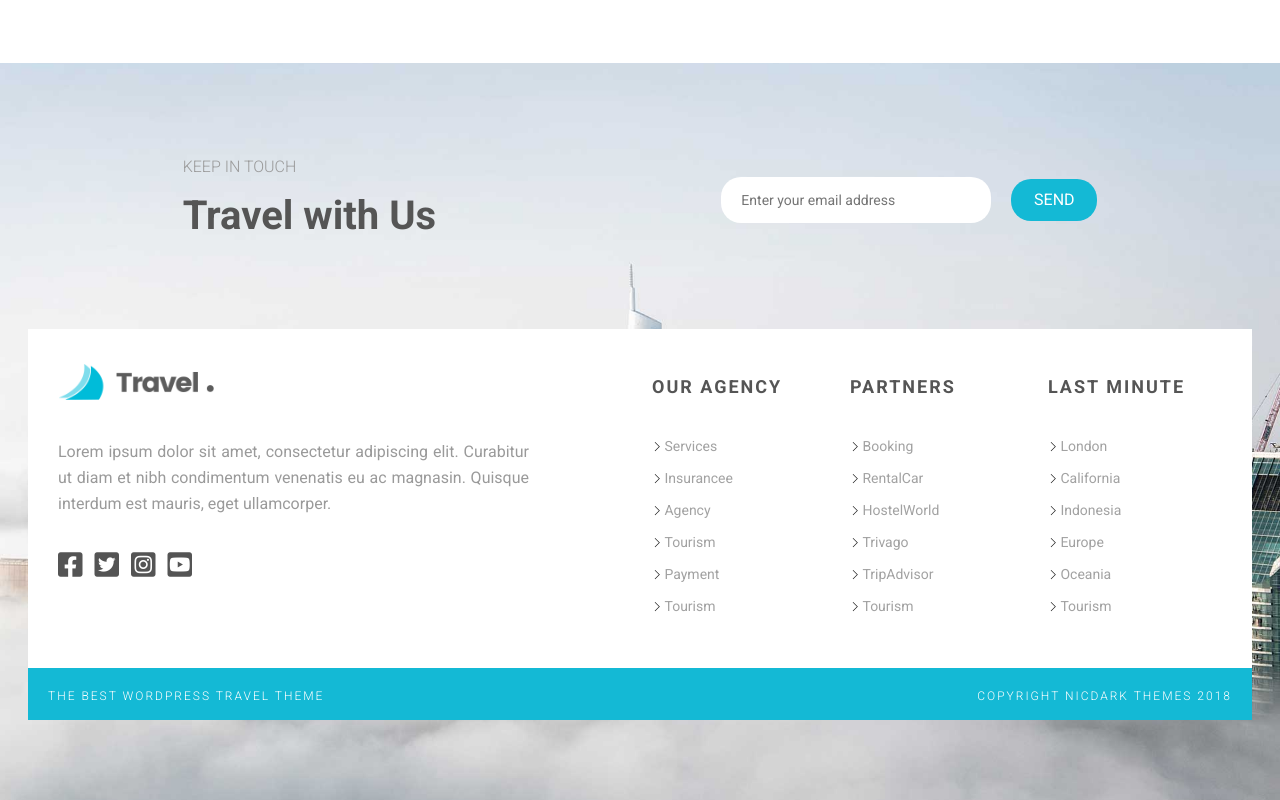
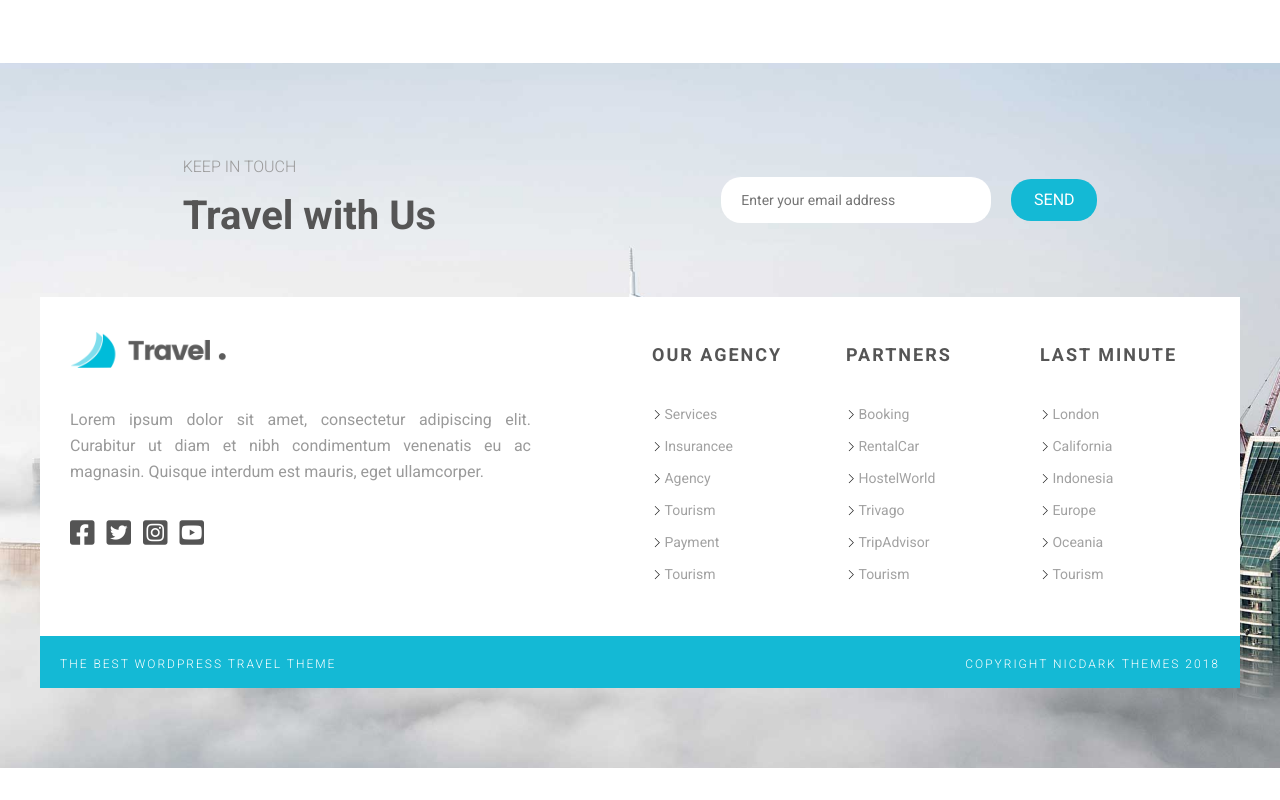
Before and after one commit to nminhdung/cloneTravel, a plain HTML site: page index.html in a window 1280 px wide. Shown: the part 3788-4588 px from the top of the page. After the commit the page ends 4556 px from the top, so only its background shows below. Drawn offline with nearby package versions, Linux system fonts and the light colour scheme.

Commit message:
Sua footer

```diff
--- a/index.html
+++ b/index.html
@@ -446,9 +446,7 @@
        </div>
        <div id="footer" style="background-image: url(./asset/img/footer_background.jpeg)">
           <div class="grid wide">
-            <div class="row">
-                <div class="col l-12">
-                  <div class="footer-contact-us">
+                 <div class="footer-contact-us">
                     <div class="footer-contact-text">
                         <h3 class="footer-text-heading">KEEP IN TOUCH</h3>
                         <h2 class="footer-text-title">Travel with Us</h2>
@@ -458,10 +456,8 @@
                      <button class=" btn-footer">SEND</button>
                   </div>
                  </div>
-                </div>
-             </div>
-         <div class="row ">
-             <div class="col l-12 footer-contact-infor">
+
+             <div class="footer-contact-infor">
                 <div class="row">
                     <div class="col l-5">
                     <div class="footer-contact-left">
@@ -525,18 +521,13 @@
                     </div>
                   </div>
                 </div>
-            </div>
-        </div>
+           </div>
+        <div class="copyright">
+            <div class="copyright-themes">The best wordpress travel theme </div>
+            <div class="copyright-year">Copyright nicdark themes 2018 </div>
          </div>
-         <div class="grid wide">
-                <div class="row">
-                  <div class="copyright">
-                    <div class="copyright-themes">The best wordpress travel theme </div>
-                    <div class="copyright-year">Copyright nicdark themes 2018 </div>
-                 </div>
-                </div>
-        </div>
 
+         </div>
        </div>
 
      </div>
```
